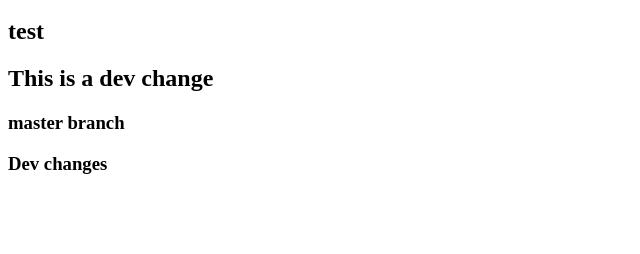
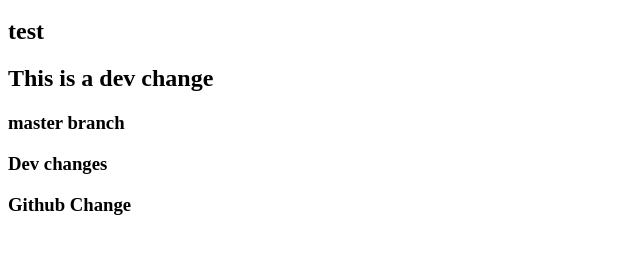
Before and after one commit to mohanraz81/webtest1108, a plain HTML site: page index.html in a window 1280 px wide. Shown: the part 48-302 px from the top of the page, without its empty margins (0-640 px from the left). Drawn offline with Linux system fonts and the light colour scheme.

Commit message:
git hub change

```diff
--- a/index.html
+++ b/index.html
@@ -3,3 +3,4 @@
 <h2>This is a dev change</h2>
 <h3>master branch</h3>
 <h3>Dev changes</h3>
+<h3>Github Change </h3>
```
